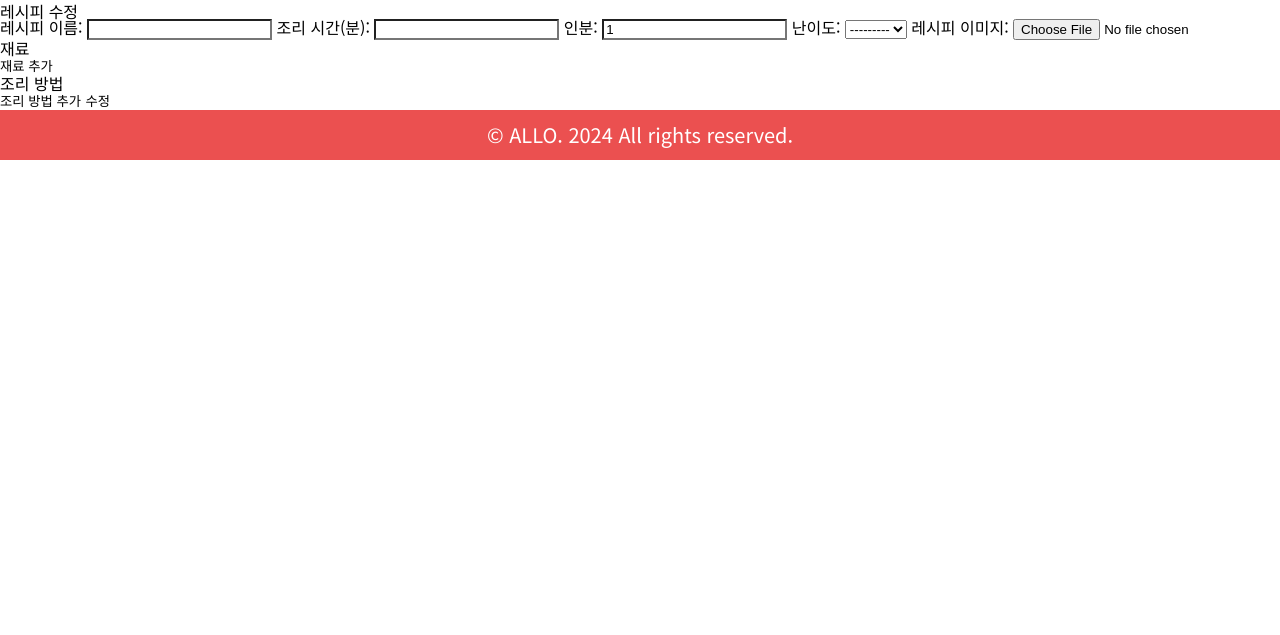
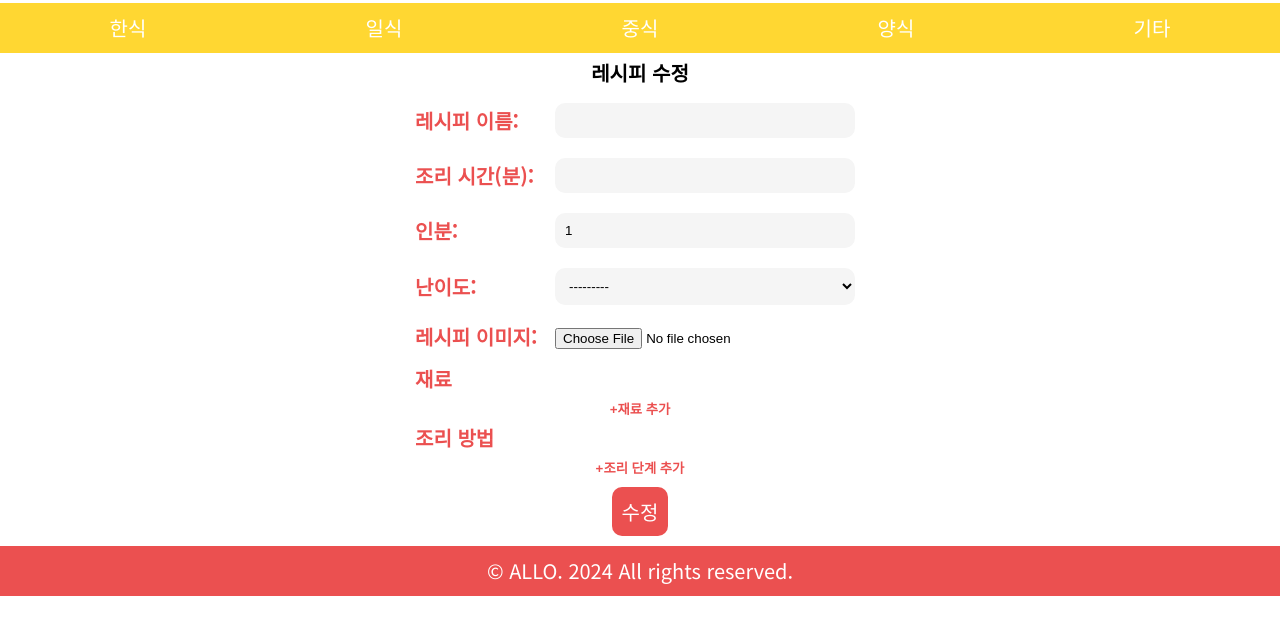
Before and after one commit to TEAM-ALLO/ALLO, a Django app: template templates/recipe/recipe_edit.html in a window 1280 px wide. Shown: the part 72-707 px from the top of the page. Run offline with Django 4.2, Linux system fonts and the light colour scheme; the template is opened without the code that fills it: values that come from a table or form of the project are taken from there, others are empty.

Commit message:
feat: recipe_edit 프론트 구현

```diff
--- /dev/null
+++ b/static/css/recipe/recipe_edit.css
@@ -0,0 +1,16 @@
+.recipe-edit-title {
+    text-align: center;
+    font-weight: bold;
+    font-size: 20px;
+    margin: 10px auto;
+}
+.recipe-edit-btn {
+    background-color: var(--main--red--color);
+    color: #fff;
+    padding: 10px;
+    font-size: 20px;
+    margin: 10px;
+    border-radius: 10px;
+    font-family: "Noto Sans KR", sans-serif;
+    margin: 10px auto;
+}
--- a/templates/recipe/recipe_edit.html
+++ b/templates/recipe/recipe_edit.html
@@ -1,18 +1,45 @@
 {% extends 'base.html' %}
+{% block head %}
+    <link rel="stylesheet" href="/static/css/recipe/recipe_list.css">
+    <link rel="stylesheet" href="/static/css/recipe/recipe_form.css">
+    <link rel="stylesheet" href="/static/css/recipe/recipe_edit.css">
+{% endblock %}
 {% load static %}
 
 {% block content %}
-<h2>레시피 수정</h2>
+<div class="recipe-nav">
+    <a>한식</a>
+    <a>일식</a>
+    <a>중식</a>
+    <a>양식</a>
+    <a>기타</a>
+</div>
+<h2 class="recipe-edit-title">레시피 수정</h2>
 <form method="post" enctype="multipart/form-data" id="recipe-form">
     {% csrf_token %}
-    {{ form.recipe_name.label_tag }} {{ form.recipe_name }}
-    {{ form.cooking_time.label_tag }} {{ form.cooking_time }}
-    {{ form.servings.label_tag }} {{ form.servings }}
-    {{ form.difficulty.label_tag }} {{ form.difficulty }}
-    {{ form.image.label_tag }} {{ form.image }}
-
+    <div class="recipe-input-container">
+        <h2>{{ form.recipe_name.label_tag }}</h2>
+        <div class="recipe-input">{{ form.recipe_name }}</div>
+    </div>
+    <div class="recipe-input-container">
+        <h2>{{ form.cooking_time.label_tag }}</h2>
+        <div class="recipe-input">{{ form.cooking_time }}</div>
+    </div>
+    <div class="recipe-input-container">
+        <h2>{{ form.servings.label_tag }}</h2>
+        <div class="recipe-input">{{ form.servings }}</div>
+    </div>
+    <div class="recipe-input-container">
+        <h2>{{ form.difficulty.label_tag }}</h2>
+        <div>{{ form.difficulty }}</div>
+    </div>
+    <div class="recipe-input-container">
+        <h2>{{ form.image.label_tag }}</h2>
+        <div>{{ form.image }}</div>
+    </div>
     <div id="ingredients-container">
         <h3>재료</h3>
+        <div class="ingredient-group">
             {% for ingredient in initial_ingredients %}
                 <div class="ingredient-item">
                     <input type="text" name="ingredients[]" value="{{ ingredient }}" required>
@@ -20,10 +47,13 @@
                 </div>
             {% endfor %}
         </div>
-    <button type="button" id="add-ingredient">재료 추가</button>
+
+    </div>
+    <button type="button" id="add-ingredient">+재료 추가</button>
 
     <div id="instructions-container">
         <h3>조리 방법</h3>
+        <div class="instruction-group">
             {% for instruction in initial_instructions %}
             <div class="instruction-item">
                 <textarea name="instructions[]" required>{{ instruction }}</textarea>
@@ -31,9 +61,10 @@
             </div>
             {% endfor %}
         </div>
-    <button type="button" id="add-instruction">조리 방법 추가</button>
+    </div>
+    <button type="button" id="add-instruction">+조리 단계 추가</button>
 
-    <button type="submit">수정</button>
+    <button type="submit" class="recipe-edit-btn">수정</button>
 </form>
 
 {% endblock %}
```
Also changed, not shown: static/css/recipe/recipe_detail.css (added, +68 -0 lines), templates/recipe/recipe_detail.html (+40 -25 lines), static/img/clock.svg (added). Lines whose indentation alone changed are shown as unchanged.
